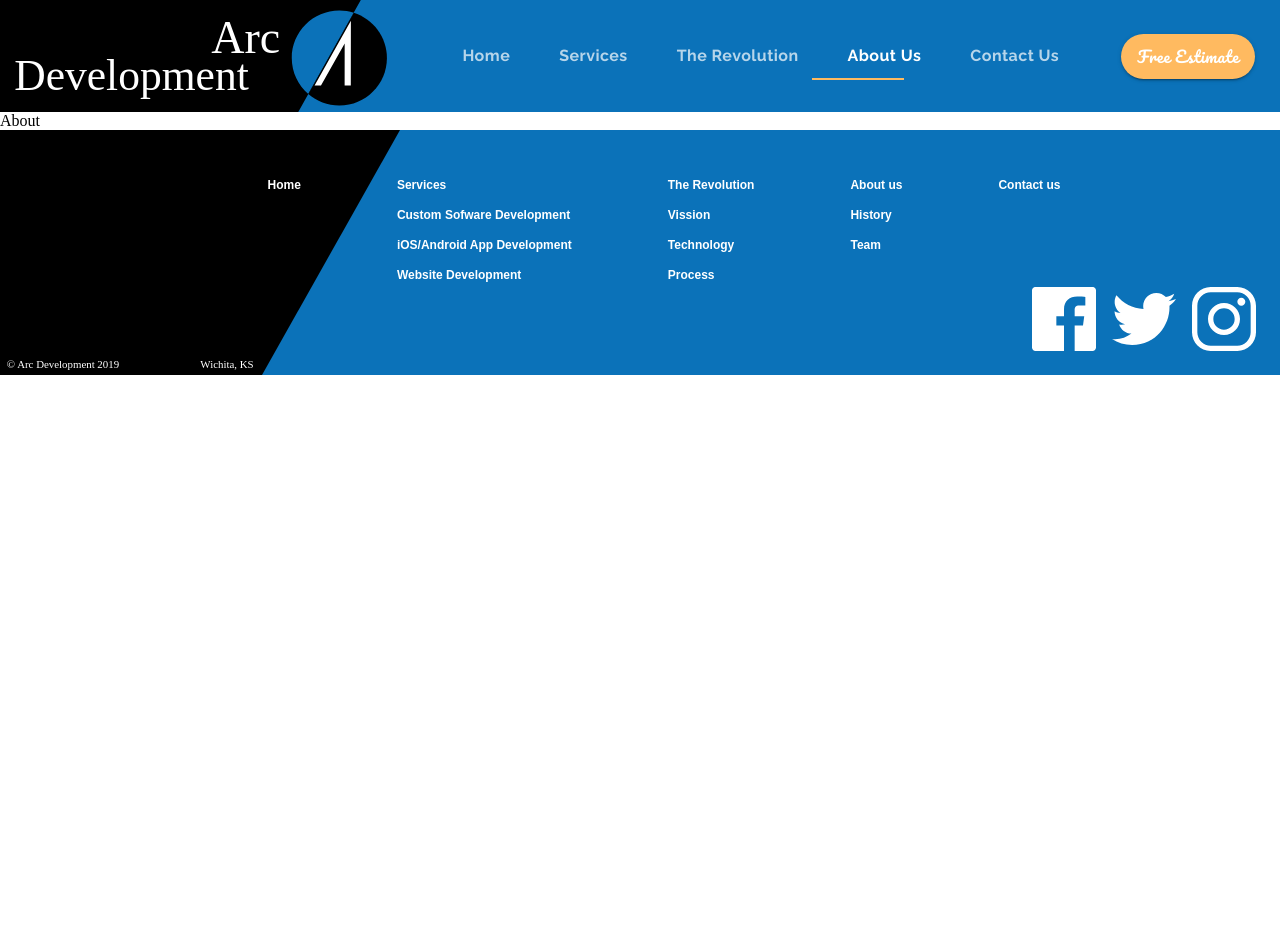
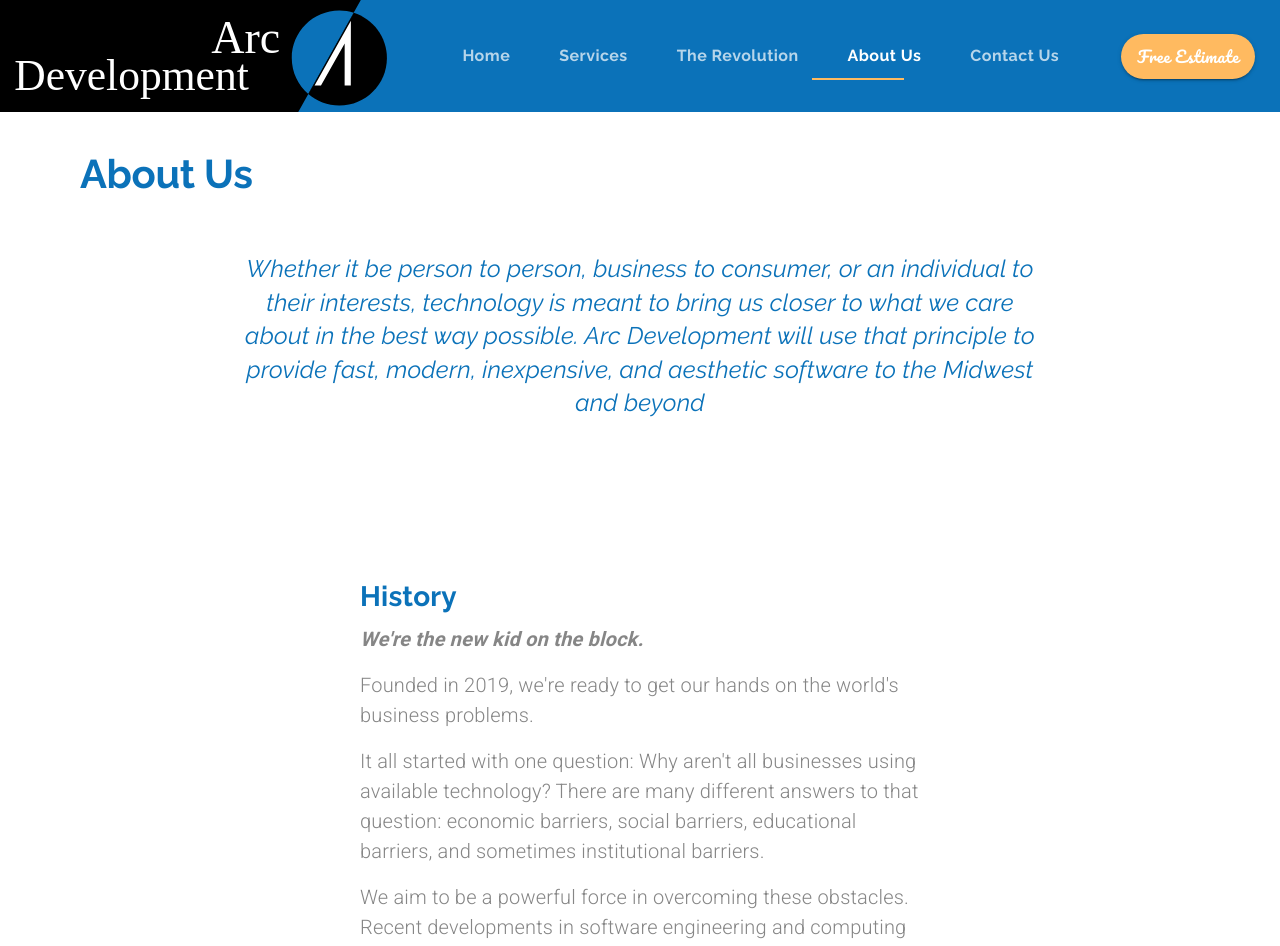
Before and after one commit to ridd0053/ITP-App1, a React (Create React App) app: page /about in a window 1280 px wide. Shown: the top 946 px of the page. Before the commit the page ends 800 px from the top, so only its background shows below. Built offline with nearby package versions, Linux system fonts and the light colour scheme.

Commit message:
Finished the about us page - video 106

```diff
--- /dev/null
+++ b/src/components/About.js
@@ -0,0 +1,173 @@
+import React from "react";
+import { Link } from "react-router-dom";
+import { makeStyles, useTheme } from "@material-ui/core/styles";
+import Grid from "@material-ui/core/Grid";
+import Avatar from "@material-ui/core/Avatar";
+import Typography from "@material-ui/core/Typography";
+import useMediaQuery from "@material-ui/core/useMediaQuery";
+import Hidden from "@material-ui/core/Hidden";
+
+import history from "../assets/history.svg"
+import profile from "../assets/founder.jpg"
+import yearbook from "../assets/yearbook.svg"
+import puppy from "../assets/puppy.svg"
+
+import CallToAction from "./ui/CallToAction"
+
+const useStyles = makeStyles(theme => ({
+    missionStatement: {
+        fontStyle: "italic",
+        fontWeight: 300,
+        fontSize: "1.5rem",
+        maxWidth: "50rem",
+        lineHeight: 1.4,
+    },
+    rowContainer: {
+        paddingLeft: "5em",
+        paddingRight: "5em",
+        [theme.breakpoints.down("sm")]: {
+          paddingLeft: "1.5em",
+          paddingRight: "1.5em"
+        }
+      },
+      avatar: {
+        width:"25em",
+        height: "25em",
+        [theme.breakpoints.down("sm")]: {
+            width:"20em",
+            height: "20em",
+            maxHeight: 300,
+            maxWidth: 300,
+          }
+      }
+ }))
+
+ export default function About(props) {
+    const classes = useStyles();
+    const theme = useTheme();
+    const matchesMD = useMediaQuery(theme.breakpoints.down("md"));
+    return (
+        <Grid container direction="column">
+            {/* Title*/}
+            <Grid item className={classes.rowContainer} style={{marginTop: matchesMD ? "1em" : "2em"}}>
+                <Typography variant="h2" align={matchesMD ? "center" : undefined}>About Us</Typography>
+            </Grid>
+            {/* Mission Statement */}
+            <Grid item container justify="center" className={classes.rowContainer} style={{marginTop: "3em"}}>
+                <Typography variant="h4" className={classes.missionStatement} align="center">
+                    Whether it be person to person, business to consumer, or an individual to their interests, technology is meant to bring
+                    us closer to what we care about in the best way possible. Arc Development will use that principle to provide fast,
+                    modern, inexpensive, and aesthetic software to the Midwest and beyond
+                </Typography>
+            </Grid>
+            {/* History*/}
+            <Grid item container direction={matchesMD ? "column" : "row"} alignItems={matchesMD ? "center" : undefined} className={classes.rowContainer} justify="space-around" style={{marginTop: "10em", marginBottom: "10em"}}>
+                <Grid item>
+                    <Grid item container direction="column" lg style={{maxWidth: "35em"}}>
+                        <Grid item>
+                            <Typography variant="h4" gutterBottom align={matchesMD ? "center" : undefined}>
+                                History
+                            </Typography>
+                        </Grid>
+                        <Grid item>
+                            <Typography variant="body1" paragraph style={{fontWeight: 700, fontStyle: "italic"}} align={matchesMD ? "center" : undefined}>
+                                We're the new kid on the block.
+                            </Typography>
+                            <Typography variant="body1" paragraph align={matchesMD ? "center" : undefined}>
+                                Founded in 2019, we're ready to get our hands on the world's business problems.
+                            </Typography>
+                            <Typography variant="body1" paragraph align={matchesMD ? "center" : undefined}>
+                                It all started with one question: Why aren't all businesses using available technology?
+                                There are many different answers to that question: economic barriers, social barriers,
+                                educational barriers, and sometimes institutional barriers.
+                            </Typography>
+                            <Typography variant="body1" paragraph align={matchesMD ? "center" : undefined}>
+                                We aim to be a powerful force in overcoming these obstacles. Recent developments in
+                                software engineering and computing power, compounded by the proliferation of smart phones,
+                                has opened up infinite worlds of possibility. Things that have always been done by hand can
+                                now be done digitally and automatically, and completely new methods of interaction are
+                                created daily. Taking full advantage of these advancements is the name of the game.
+                            </Typography>
+                        </Grid>
+                    </Grid>
+                </Grid>
+                <Grid item container justify={matchesMD ? "center" : undefined}>
+                    <Grid item container justify="center" lg alignItems={matchesMD ? "center" : undefined}>
+                        <img src={history} alt="quil pen sitting on top of book" style={{maxHeight: matchesMD ? 200 : "22em"}} />
+                    </Grid>
+                </Grid>
+            </Grid>
+            {/* Team*/}
+            <Grid item container direction="column" className={classes.rowContainer} alignItems="center" style={{marginBottom: "15em"}}>
+                <Grid item>
+                    <Typography variant="h4" gutterBottom align="center">
+                        Team
+                    </Typography>
+                </Grid>
+                <Grid item>
+                    <Typography variant="body1" paragraph align="center">
+                        Zachary Reece, Founder
+                    </Typography>
+                    <Typography variant="body1" paragraph align="center">
+                        I started coding when I was 9 years old
+                    </Typography>
+                </Grid>
+                <Grid item>
+                    <Avatar alt="founder" src={profile} className={classes.avatar} />
+                </Grid>
+                <Grid item container>
+                        <Hidden lgUp>
+                            <Grid item lg style={{maxWidth:"45em", padding:"1.25em"}}>
+                                <Typography variant="body1" paragraph align="center">
+                                    I taught myself basic coding from a library book in third grade, and ever
+                                    since then my passion has solely been set on learning — learning about
+                                    computers, learning mathematics and philosophy, studying design, always
+                                    just learning
+                                </Typography>
+                                <Typography variant="body1" paragraph align="center">
+                                    Now I'm ready to apply everything I've learned, and to help others with the ituition I have developed.
+                                </Typography>
+                            </Grid>
+                        </Hidden>
+                    <Grid item container direction="column" lg alignItems={matchesMD ? "center" : undefined} style={{marginBottom: matchesMD ? "2.5em" :  0 }}>
+                        <Grid item>
+                            <img src={yearbook}  alt="Yearbook page about founder" style={{maxWidth: matchesMD ? 300 : undefined}}/>
+                        </Grid>
+                        <Grid item>
+                            <Typography variant="caption">
+                                a page from founder's Sophomore yearbook
+                            </Typography>
+                        </Grid>
+                    </Grid>
+                    <Hidden mdDown>
+                        <Grid item lg style={{maxWidth:"45em", padding:"1.25em"}}>
+                            <Typography variant="body1" paragraph align="center">
+                                I taught myself basic coding from a library book in third grade, and ever
+                                since then my passion has solely been set on learning — learning about
+                                computers, learning mathematics and philosophy, studying design, always
+                                just learning
+                            </Typography>
+                            <Typography variant="body1" paragraph align="center">
+                                Now I'm ready to apply everything I've learned, and to help others with the ituition I have developed.
+                            </Typography>
+                        </Grid>
+                    </Hidden>
+                    <Grid item container direction="column" alignItems={matchesMD ? "center" : "flex-end"} lg>
+                        <Grid item>
+                            <img src={puppy} alt="grey spotted puppy" style={{maxWidth: matchesMD ? 300 : undefined}}  />
+                        </Grid>
+                        <Grid item>
+                            <Typography variant="caption">
+                                a miniature dapple dachshund, Sterling
+                            </Typography>
+                        </Grid>
+                    </Grid>
+                </Grid>
+            </Grid>
+            {/* Call To Action*/}
+            <Grid item>
+                <CallToAction setTabindex={props.setTabindex} />
+            </Grid>
+        </Grid>
+    )
+  }
--- a/src/components/App.js
+++ b/src/components/App.js
@@ -9,6 +9,7 @@
 import MobileApps from "./MobileApps"
 import Websites from "./Websites";
 import Revolution from "./Revolution";
+import About from "./About";
 import { useState } from "react"
 function App() {
 
@@ -27,7 +28,7 @@
             <Route exact path="/mobileapps" element= {<MobileApps setTabindex={setTabindex} setSelectedIndex={setSelectedIndex} />} />
             <Route exact path="/websites" element= {<Websites setTabindex={setTabindex} setSelectedIndex={setSelectedIndex}  />} />
             <Route exact path="/revolution" element= {<Revolution setTabindex={setTabindex} setSelectedIndex={setSelectedIndex}  />} />
-            <Route exact path="/about" element= {<div>About</div>} />
+            <Route exact path="/about" element= {<About setTabindex={setTabindex} setSelectedIndex={setSelectedIndex}  />} />
             <Route exact path="/contact" element= {<div>Contact</div>} />
             <Route exact path="/estimate" element= {<div>Estimate</div>} />
         </Routes>
--- a/src/components/MobileApps.js
+++ b/src/components/MobileApps.js
@@ -166,7 +166,7 @@
                 </Grid>
             </Grid> {/* End Extend  */}
             <Grid item>
-                <CallToAction setValue={props.setTabindex} />
+                <CallToAction setTabindex={props.setTabindex} />
             </Grid>
         </Grid>
     )
--- a/src/components/Revolution.js
+++ b/src/components/Revolution.js
@@ -423,7 +423,7 @@
             </Grid>
             {/* Call To Action */}
             <Grid item>
-                <CallToAction setValue={props.setTabindex} />
+                <CallToAction setTabindex={props.setTabindex} />
             </Grid>
         </Grid>
     )
--- a/src/components/Websites.js
+++ b/src/components/Websites.js
@@ -175,7 +175,7 @@
                 </Grid>
             </Grid> {/* End Search Engine Optimization */}
             <Grid item>
-                <CallToAction setValue={props.setTabindex} />
+                <CallToAction setTabindex={props.setTabindex} />
             </Grid>
      </Grid>
   );
--- a/src/components/ui/Theme.js
+++ b/src/components/ui/Theme.js
@@ -64,6 +64,11 @@
             color: `${arcGrey}`,
             fontWeight: 300,
         },
+        caption: {
+            fontSize: "1rem",
+            color: `${arcGrey}`,
+            fontWeight: 300,
+        },
         learnButton: {
             color: `${arcBlue}`,
             borderColor: `${arcBlue}`,
```
